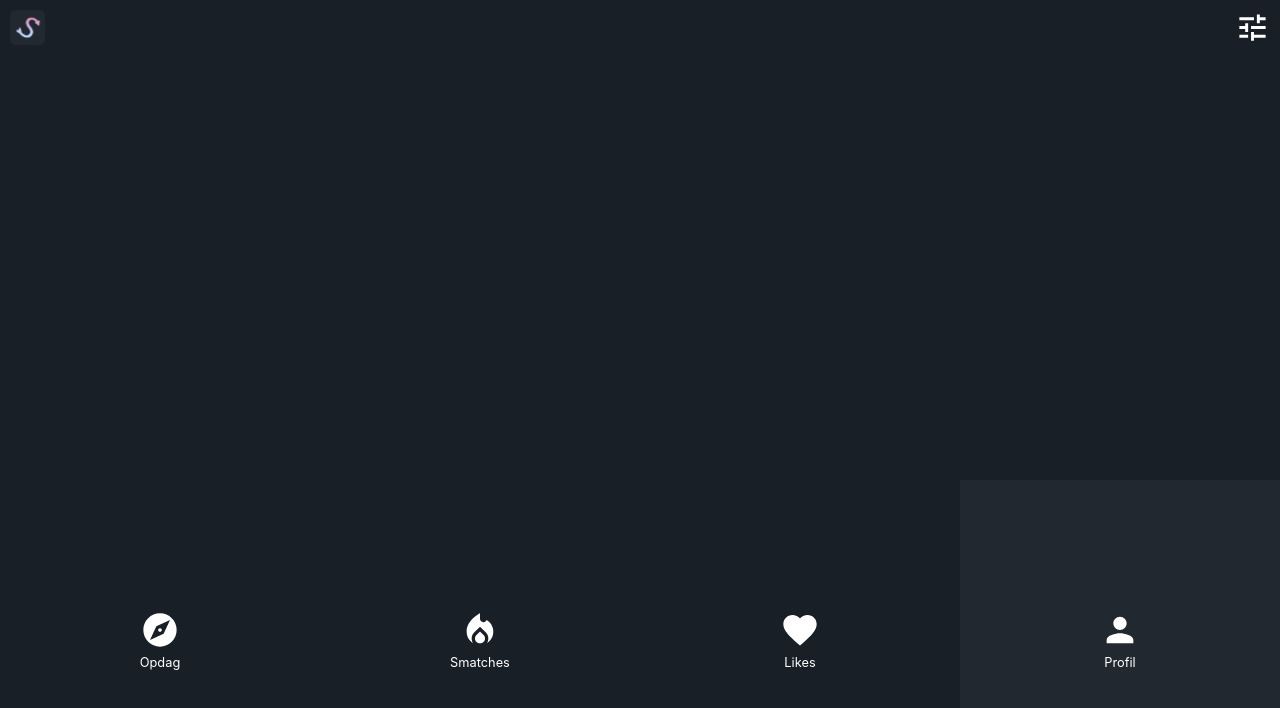
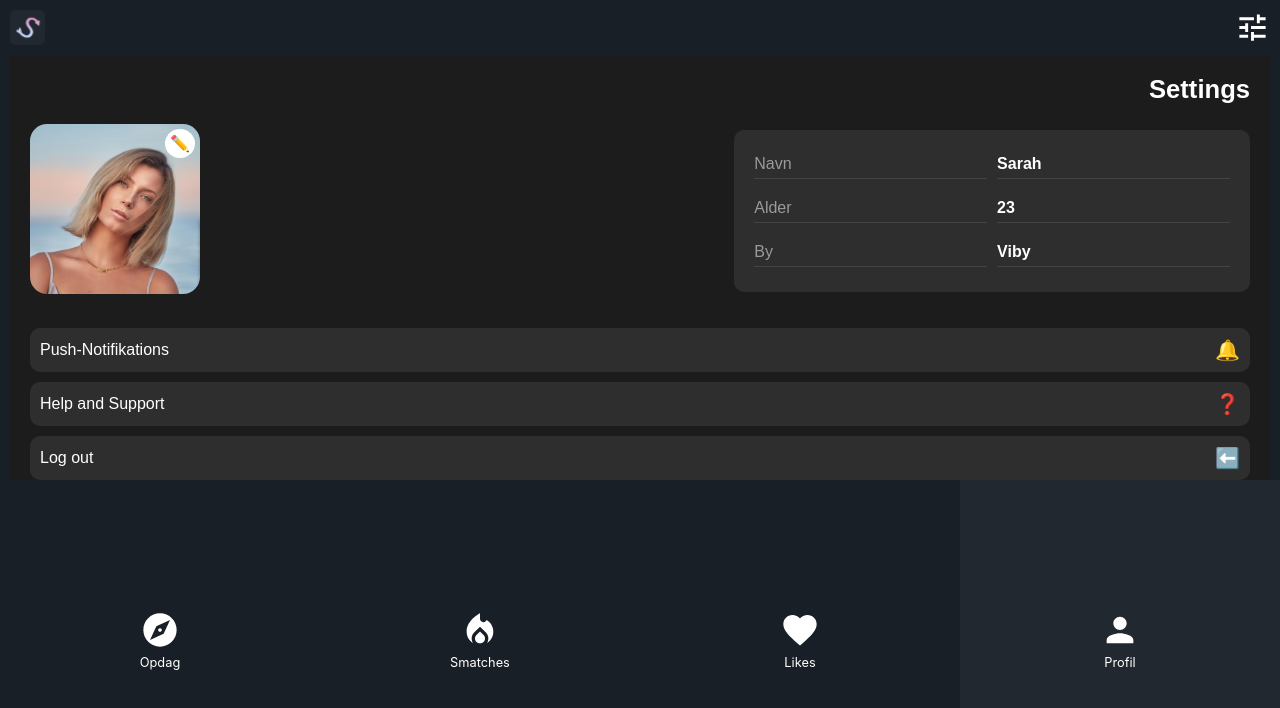
Before and after one commit to viggotico/smatches-app, a React (Vite) app: page /profil in a window 1280 px wide. Shown: the top 708 px of the page. Built offline with nearby package versions, Linux system fonts and the light colour scheme; what js-confetti would draw is missing.

Commit message:
Profil-side

```diff
--- a/src/css/ProfilPage.css
+++ b/src/css/ProfilPage.css
@@ -0,0 +1,83 @@
+.profile-section {
+  background-color: #1c1c1c; /* Dark background */
+  color: #ffffff; /* White text */
+  padding: 20px;
+  font-family: Arial, sans-serif;
+  min-height: 100vh; /* Full page height */
+}
+
+.profile-header {
+  text-align: right;
+  font-size: 0.8rem;
+}
+
+.profile-container {
+  display: flex;
+  align-items: center;
+  justify-content: space-between;
+  margin-top: 20px;
+}
+
+.profile-picture-container {
+  position: relative;
+}
+
+.profile-picture {
+  width: 170px;
+  height: 170px;
+  border-radius: 10%;
+  object-fit: cover;
+}
+
+.edit-icon {
+  position: absolute;
+  top: 5px;
+  right: 5px;
+  background-color: white;
+  padding: 5px;
+  border-radius: 50%;
+}
+
+.profile-info {
+  display: grid;
+  grid-template-columns: 1fr 1fr; /* To kolonner */
+  gap: 10px; /* Mellemrum mellem kolonnerne */
+  background-color: #2e2e2e; /* Mørk baggrund */
+  padding: 20px;
+  border-radius: 10px;
+  width: 39%;
+}
+
+.profile-info p {
+  margin: 5px 0; /* Mellemrum mellem rækker */
+  color: #9a9a9a; /* Lysere grå til labels */
+  padding-bottom: 5px; /* Plads til linjen */
+  border-bottom: 1px solid #444; /* Linje under teksten */
+}
+
+.profile-info strong {
+  color: #ffffff; /* Hvid tekst til værdier */
+  text-align: right; /* Tekst højrejusteres for værdier */
+}
+
+.profile-options {
+  margin-top: 30px;
+}
+
+.option {
+  display: flex;
+  justify-content: space-between;
+  align-items: center;
+  padding: 10px;
+  background-color: #2e2e2e;
+  margin-bottom: 10px;
+  border-radius: 10px;
+}
+
+.option p {
+  margin: 0;
+}
+
+.icon {
+  font-size: 20px;
+}
--- a/src/pages/ProfilPage.jsx
+++ b/src/pages/ProfilPage.jsx
@@ -1,5 +1,54 @@
-import "../css/ProfilPage.css";
+import { useState } from "react";
+import "../css/ProfilPage.css"; // Make sure your CSS is properly set up
+import profilePicture from "../assets/people/self/pexels-jonaorle-5673896.jpg"; // Ensure the correct image path
 
 export const ProfilPage = () => {
-    return <></>;
-}
+  const [name, setName] = useState("Sarah");
+  const [age, setAge] = useState(23);
+  const [city, setCity] = useState("Viby");
+
+  return (
+    <div className="profile-section">
+      <div className="profile-header">
+        <h1>Settings</h1>
+      </div>
+      <div className="profile-container">
+        <div className="profile-picture-container">
+          <img src={profilePicture} alt="Profile" className="profile-picture" />
+          <div className="edit-icon">✏️</div>
+        </div>
+        <div className="profile-info">
+          <p>Navn</p>
+          <p>
+            <strong>{name}</strong>
+          </p>
+
+          <p>Alder</p>
+          <p>
+            <strong>{age}</strong>
+          </p>
+
+          <p>By</p>
+          <p>
+            <strong>{city}</strong>
+          </p>
+        </div>
+      </div>
+
+      <div className="profile-options">
+        <div className="option">
+          <p>Push-Notifikations</p>
+          <div className="icon">🔔</div>
+        </div>
+        <div className="option">
+          <p>Help and Support</p>
+          <div className="icon">❓</div>
+        </div>
+        <div className="option">
+          <p>Log out</p>
+          <div className="icon">⬅️</div>
+        </div>
+      </div>
+    </div>
+  );
+};
```
